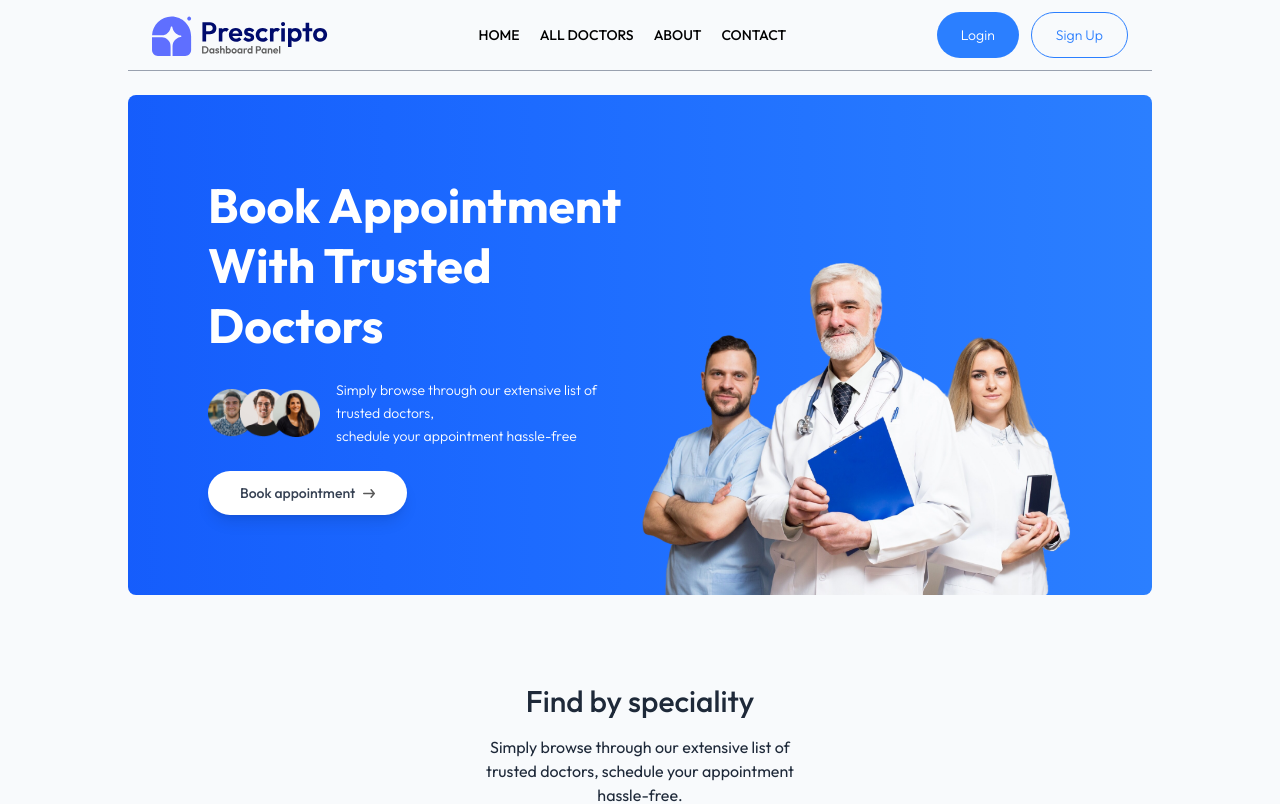
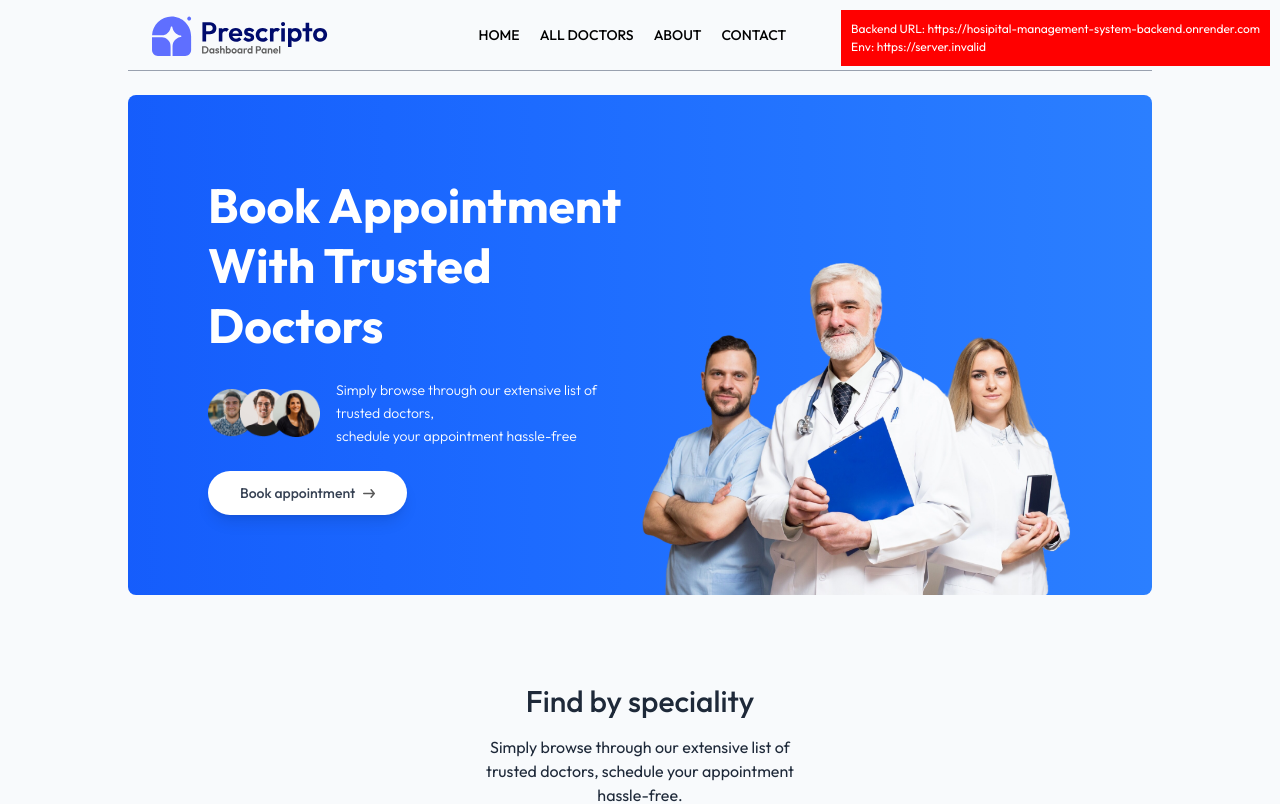
Before and after one commit to yuvrajmourya45/hosipital_management_system, a React (Vite) app in the folder frontend/: page / in a window 1280 px wide. Shown: the top 804 px of the page. Built offline with nearby package versions, Linux system fonts and the light colour scheme; no server answers.

Commit message:
Add debug component

```diff
--- a/frontend/src/App.jsx
+++ b/frontend/src/App.jsx
@@ -27,6 +27,7 @@ import DoctorDashboard from "./pages/doctor/DoctorDashboard";
 import Navbar from "./components/Navbar";
 import Footer from "./components/Footer";
 import ProtectedRoute from "./components/ProtectedRoute";
+import DebugBackendUrl from "./components/DebugBackendUrl";
 
 // ============ PROTECTED ROUTE WRAPPERS ============
 
@@ -83,6 +84,7 @@ const App = () => {
 
   return (
     <div className={isDedicatedPage ? "" : "mx-4 sm:mx-[10%]"}>
+      <DebugBackendUrl />
       {/* Show Navbar only on user pages */}
       {!isDedicatedPage && <Navbar />}
 
--- /dev/null
+++ b/frontend/src/components/DebugBackendUrl.jsx
@@ -0,0 +1,25 @@
+import React from 'react';
+import { getBackendUrl } from '../utils/config';
+
+const DebugBackendUrl = () => {
+  const backendUrl = getBackendUrl();
+
+  return (
+    <div style={{
+      position: 'fixed',
+      top: '10px',
+      right: '10px',
+      background: 'red',
+      color: 'white',
+      padding: '10px',
+      zIndex: 9999,
+      fontSize: '12px'
+    }}>
+      Backend URL: {backendUrl}
+      <br />
+      Env: {import.meta.env.VITE_BACKEND_URL || 'undefined'}
+    </div>
+  );
+};
+
+export default DebugBackendUrl;
```
